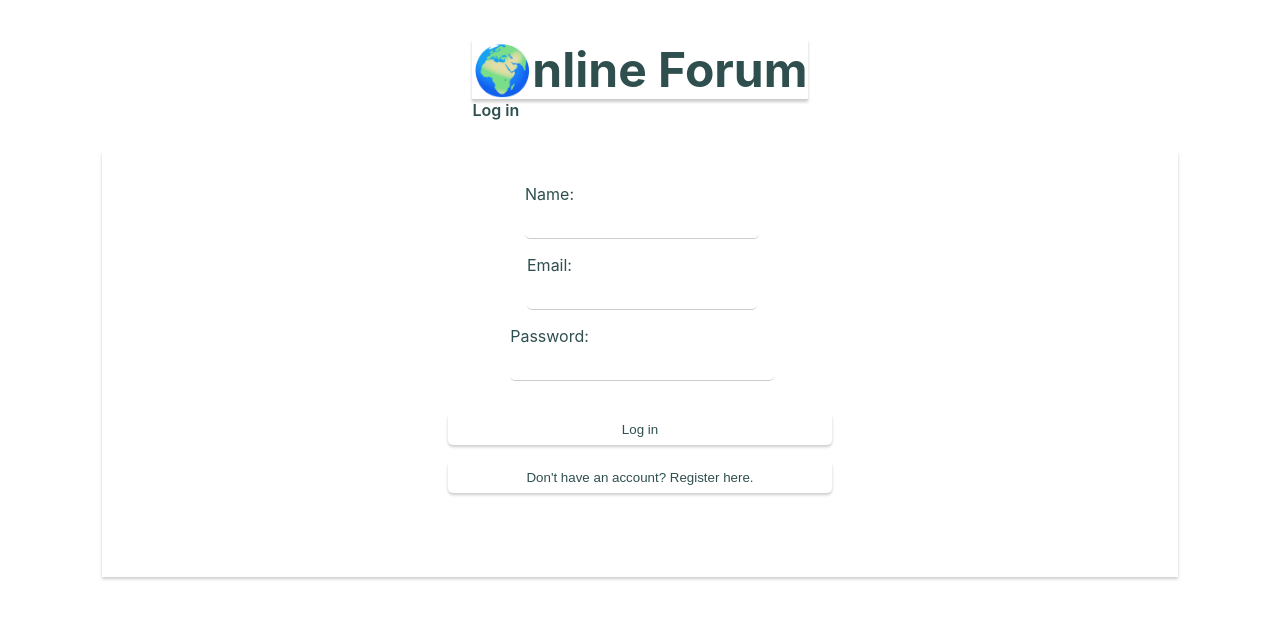
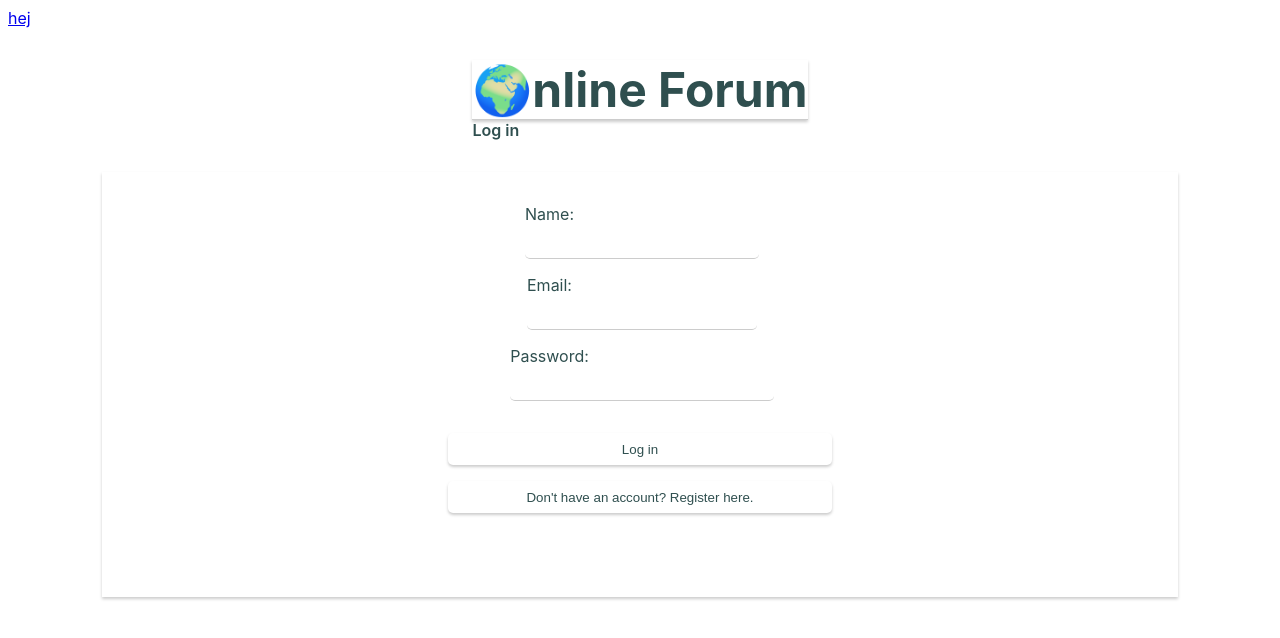
Before and after one commit to DVNOWEB/ForumProject, a React (Create React App) app: page / in a window 1280 px wide. Shown: the top 638 px of the page. Built offline with nearby package versions, Linux system fonts and the light colour scheme.

Commit message:
BrowserRouter + Context

```diff
--- a/package.json
+++ b/package.json
@@ -12,6 +12,7 @@
     "@types/react-dom": "^18.2.7",
     "react": "^18.2.0",
     "react-dom": "^18.2.0",
+    "react-router-dom": "^6.15.0",
     "react-scripts": "5.0.1",
     "typescript": "^4.9.5",
     "web-vitals": "^2.1.4"
--- a/src/App.tsx
+++ b/src/App.tsx
@@ -1,22 +1,27 @@
-import ThreadDetailView from './components/ThreadDetailView';
+import ThreadDetailView from "./components/ThreadDetailView";
+import { useState } from "react";
+import { BrowserRouter, Route, Routes } from "react-router-dom";
+import AuthForm from "./components/AuthForm";
+import ThreadCreationView from "./components/ThreadCreationView";
+import ThreadListView from "./components/ThreadListView";
+import RootLayout from "./layouts/Rootlayout/Rootlayout";
+import Home from "./Pages/Home/Home";
+import Details from "./Pages/Details/Details";
+import { UserProvider } from "./Context/Context";
 
-import { useState } from 'react'
-import AuthForm from './components/AuthForm'
-import ThreadCreationView from './components/ThreadCreationView'
-import ThreadListView from './components/ThreadListView'
+const App = () => {
+  return (
+    <BrowserRouter>
+      <UserProvider>
+        <Routes>
+          <Route path="/" element={<RootLayout />}>
+            <Route path="/" element={<Home />} />
+            <Route path="/:id" element={<Details />} />
+          </Route>
+        </Routes>
+      </UserProvider>
+    </BrowserRouter>
+  );
+};
 
-function App() {
-  const [loggedInUser, setLoggedInUser] = useState<User | null>(null)
-
-  return (
-    <div className="App">
-      <AuthForm setLoggedInUser={setLoggedInUser} />
-      {/* Pass loggedInUser and threads to ThreadCreationView */}
-      {loggedInUser && <ThreadCreationView loggedInUser={loggedInUser} />}
-      <ThreadListView />
-      {loggedInUser && <ThreadDetailView loggedInUser={loggedInUser} />}
-    </div>
-  )
-}
-
-export default App
+export default App;
--- /dev/null
+++ b/src/Context/Context.tsx
@@ -0,0 +1,36 @@
+import React, { ReactNode } from "react";
+import { useState, createContext } from "react";
+
+
+
+interface UserValue {
+  loggedInUser: User | null;
+  setLoggedInUser: React.Dispatch<React.SetStateAction<User | null>>;
+}
+
+interface UserProviderProps {
+  children: ReactNode
+}
+
+
+const UserContext = React.createContext<UserValue | undefined>(undefined)
+
+export const UserProvider = ({ children }: UserProviderProps) => {
+  const [loggedInUser, setLoggedInUser] = useState<User | null>(null);
+
+
+  return (
+    <UserContext.Provider value={{ loggedInUser, setLoggedInUser }}>
+      {children}
+    </UserContext.Provider>
+  )
+}
+
+
+export const useUserContext = () => {
+  const userContext = React.useContext(UserContext);
+  if (userContext === undefined) {
+    throw new Error('useUserContext must be inside a provider')
+  }
+  return userContext;
+}
--- /dev/null
+++ b/src/Pages/Details/Details.tsx
@@ -0,0 +1,21 @@
+import React, { useContext, useEffect, useState } from 'react'
+import ThreadDetailView from '../../components/ThreadDetailView'
+import { useUserContext } from '../../Context/Context'
+
+
+const Details = () => {
+
+const { loggedInUser, setLoggedInUser } = useUserContext();
+
+ console.log(loggedInUser)
+
+  return (
+    <div>
+
+        {loggedInUser && <ThreadDetailView loggedInUser={loggedInUser} />}
+
+    </div>
+  )
+}
+
+export default Details
--- /dev/null
+++ b/src/Pages/Home/Home.tsx
@@ -0,0 +1,27 @@
+import React, { useEffect } from 'react'
+import { useState } from "react";
+import { Link } from 'react-router-dom';
+import AuthForm from '../../components/AuthForm';
+import ThreadCreationView from '../../components/ThreadCreationView';
+import ThreadListView from '../../components/ThreadListView';
+import { useUserContext } from '../../Context/Context';
+
+
+const Home = () => {
+
+const { loggedInUser, setLoggedInUser } = useUserContext();
+
+console.log(loggedInUser)
+
+  return (
+    <div>
+      <Link to="/5">hej</Link>
+         <AuthForm setLoggedInUser={setLoggedInUser} />
+        {/* Pass loggedInUser and threads to ThreadCreationView */}
+        {loggedInUser && <ThreadCreationView loggedInUser={loggedInUser} />}
+        <ThreadListView />
+    </div>
+  )
+}
+
+export default Home
--- a/src/components/ThreadDetailView.tsx
+++ b/src/components/ThreadDetailView.tsx
@@ -14,8 +14,10 @@ const ThreadDetailView = ({ loggedInUser }: ThreadDetailViewProps) => {
   const [thread, setThread] = useState<Thread | QNAThread>();
   const [threadsArray, setThreadsArray] = useState<Thread[] | QNAThread[]>([]);
   const [content, setContent] = useState<string>("")
-  const propsId = 2
 
+  const searchProps: string = window.location.pathname.split("/")[1];
+  const propsId: number = parseInt(searchProps);
+  console.log(propsId)
 
   //Hämtar Threads från localstorage.
   useEffect(() => {
@@ -100,7 +102,7 @@ const ThreadDetailView = ({ loggedInUser }: ThreadDetailViewProps) => {
 
   return (
     <div className="details-container">
-
+      {thread &&  <Thread thread={thread} comments={thread?.comments} />}
       <form onSubmit={handleSubmit} className="form" action="submit">
           <input
             type="text"
--- /dev/null
+++ b/src/layouts/Rootlayout/Rootlayout.tsx
@@ -0,0 +1,12 @@
+import React from 'react'
+import { Outlet } from 'react-router-dom'
+
+const RootLayout = () => {
+    return (
+      <div>
+          <Outlet />
+      </div>
+    )
+  }
+
+  export default RootLayout
```
Also changed, not shown: src/Pages/Details/D3.tsx (added, +12 -0 lines), src/index.tsx (+6 -7 lines), src/model/index.d.ts (line endings or trailing spaces), 1 other file (tests, documents, lock files or other folders).
